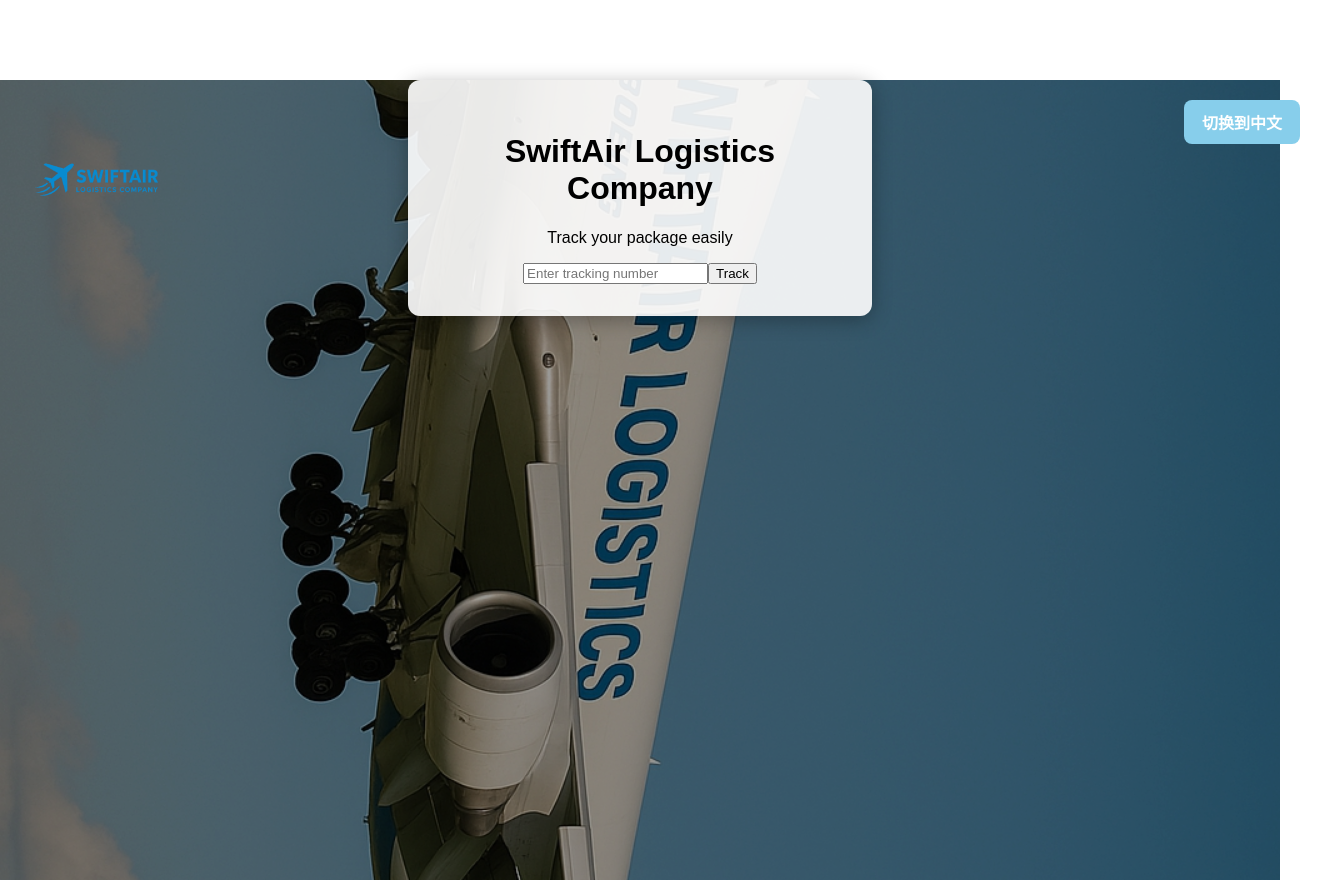
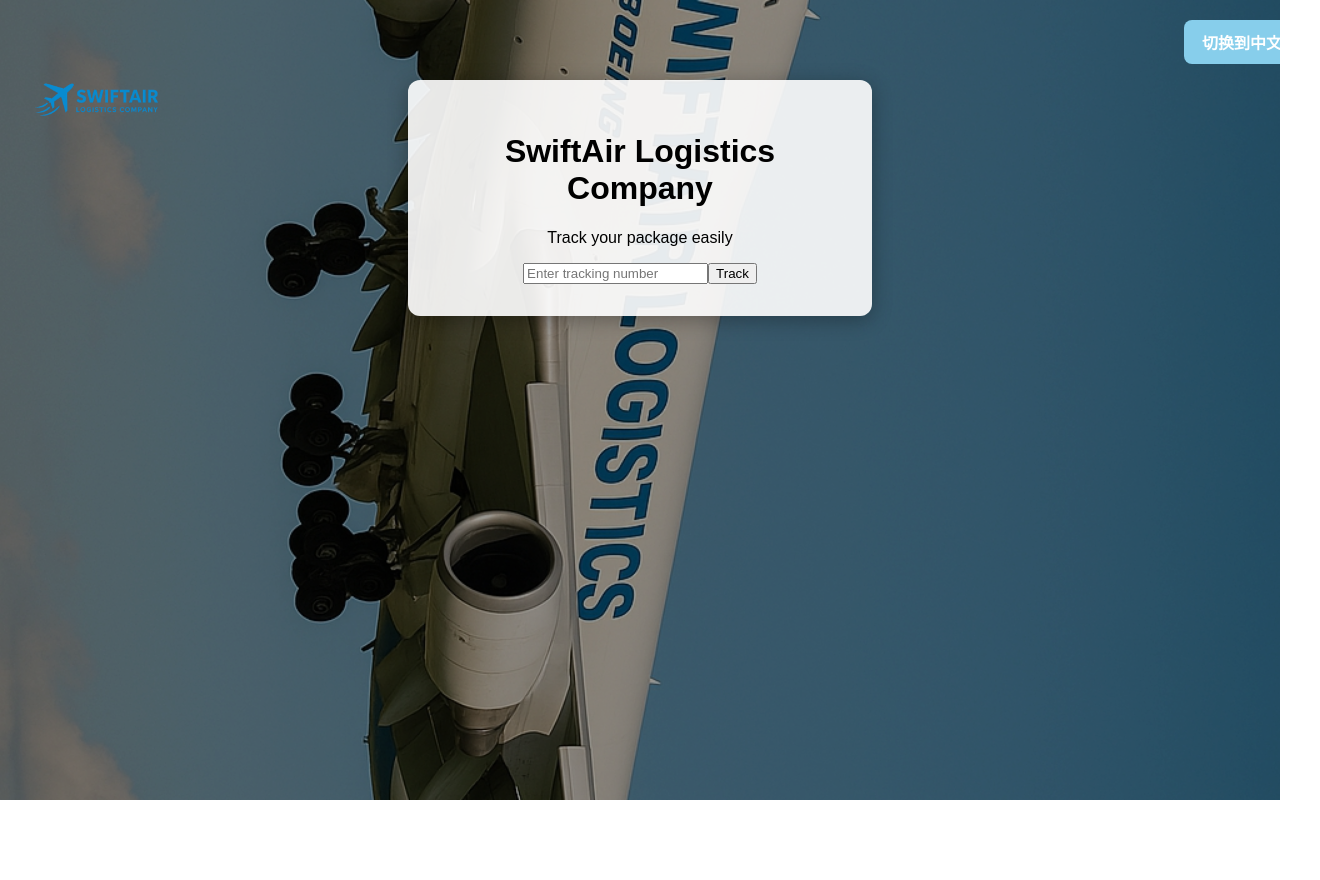
Before and after one commit to Kerrisk199/SwiftAir-Logistics, a React (Vite) app: page / in a window 1280 px wide. Shown: the whole page, 1320 px wide, since content can reach past the window. After the commit the page ends 800 px from the top, so only its background shows below. Built offline with nearby package versions, Linux system fonts and the light colour scheme.

Commit message:
Update with latest changes

```diff
--- a/src/App.css
+++ b/src/App.css
@@ -1,7 +1,9 @@
 body, html, #root {
   height: 100%;
   margin: 0;
+  padding: 0;
   font-family: Arial, sans-serif;
+  overflow-x: hidden; /* Prevent white space on the right */
 }
 
 .app {
@@ -12,6 +14,7 @@
   background-size: cover;
   background-position: center;
   background-repeat: no-repeat;
+  overflow-x: hidden; /* Prevent background from stretching */
 }
 
 .app::before {
```
